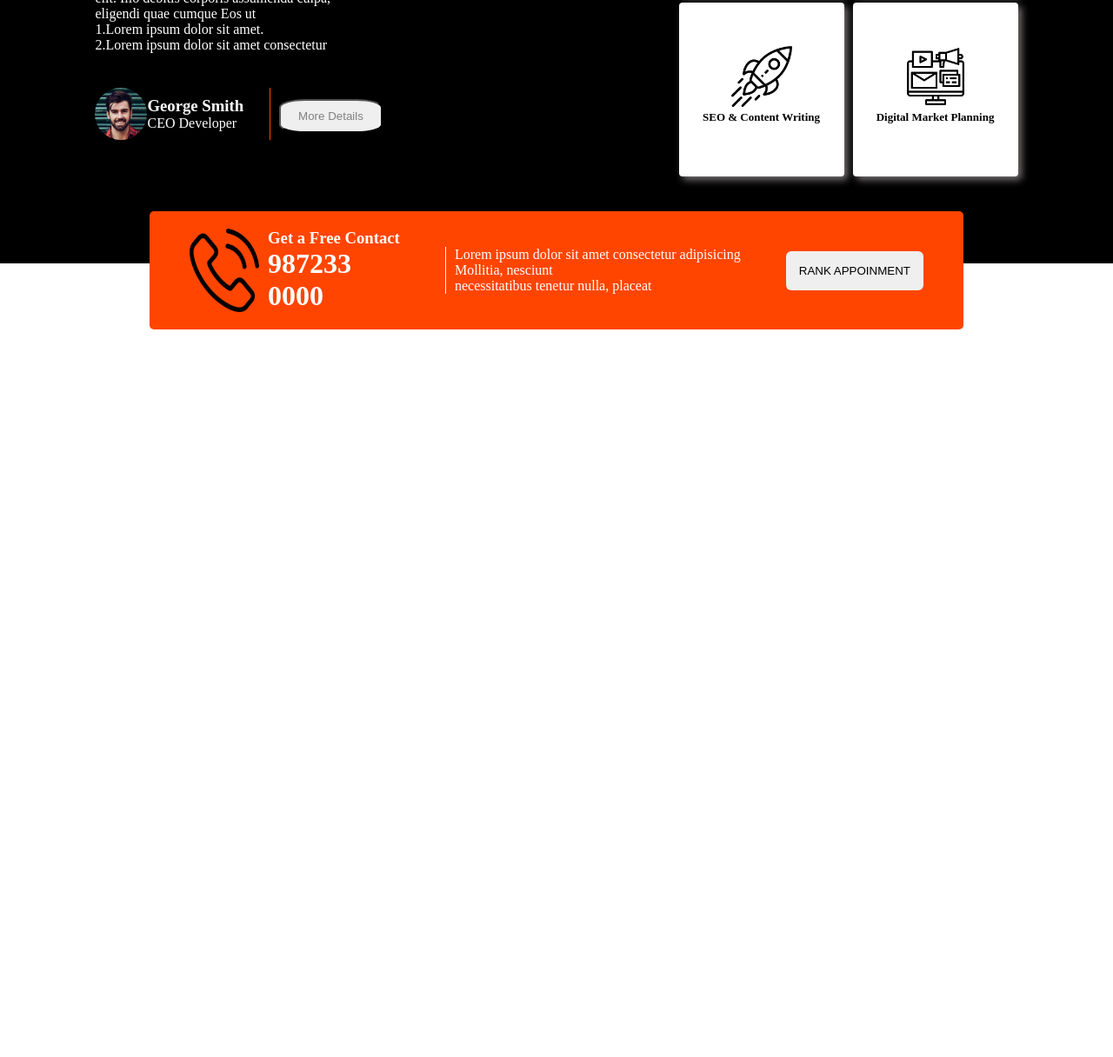
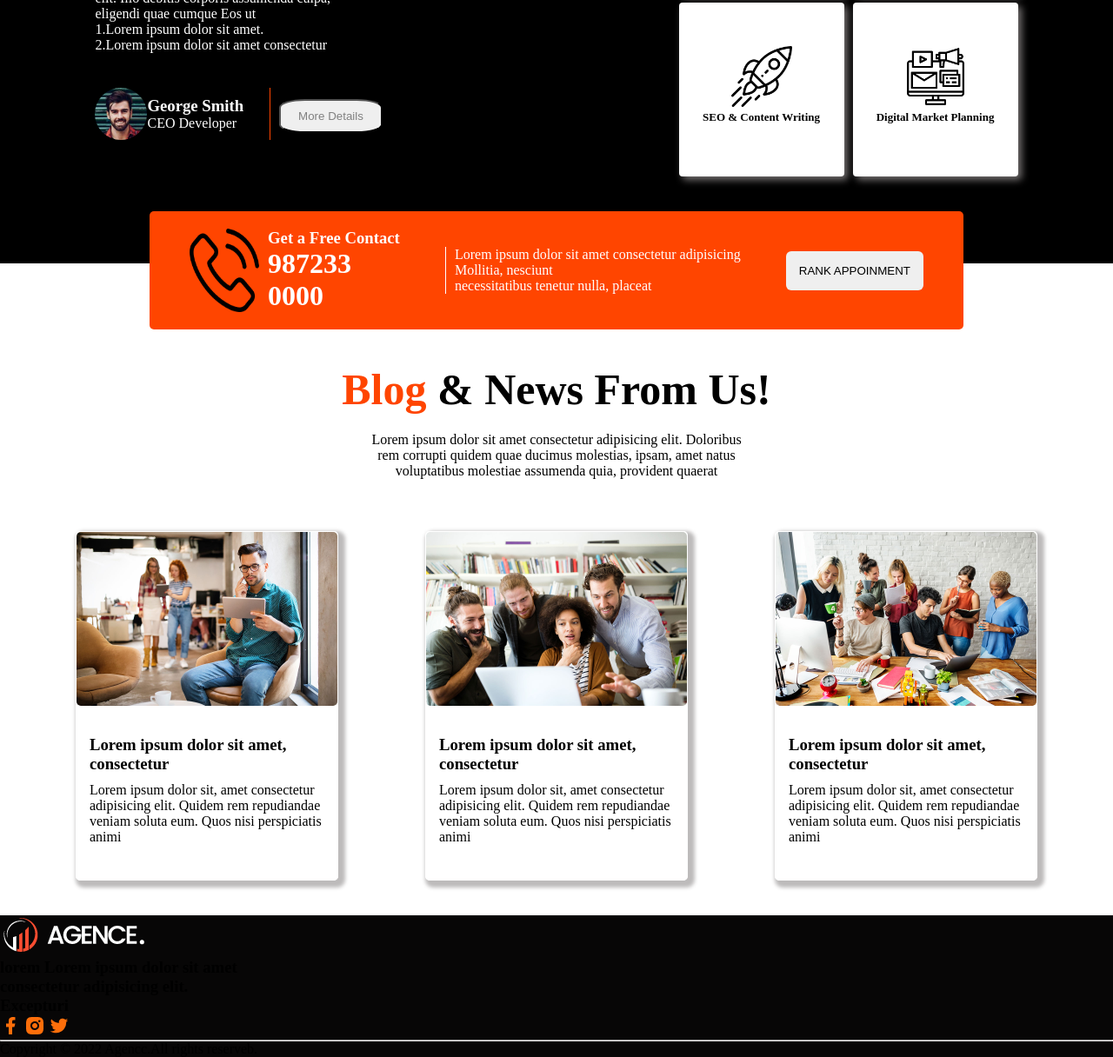
Before and after one commit to bashputi/Position-website, a plain HTML site: page index.html in a window 1280 px wide. Shown: the part 1102-2318 px from the top of the page at 87% size. Before the commit the page ends 1481 px from the top, so only its background shows below. Drawn offline with Linux system fonts and the light colour scheme.

Commit message:
one more time added

```diff
--- a/index.html
+++ b/index.html
@@ -5,6 +5,7 @@
     <meta name="viewport" content="width=device-width, initial-scale=1.0">
     <title>Position Website</title>
     <link rel="stylesheet" href="style.css">
+    <script src="https://kit.fontawesome.com/3ec680ebea.js" crossorigin="anonymous"></script>
 </head>
 <body>
     <header>
@@ -107,10 +108,58 @@
                 <div class="appoinment-three"> <button>RANK APPOINMENT</button></div>
             </div>
     <!--card design-->
+            <div class="block-container">
+                <h1><span>Blog</span> & News From Us!</h1>
+                <p>Lorem ipsum dolor sit amet consectetur adipisicing elit. Doloribus <br>
+                     rem corrupti quidem quae ducimus molestias, ipsam, amet natus <br>
+                      voluptatibus molestiae assumenda quia, provident quaerat <br> </p>
+              <div class="block-cards">
+                <div class="card">
+                    <img src="blog-1.jpg" alt="">
+                    <h3>Lorem ipsum dolor sit amet, consectetur <br>
+                         </h3>
+                    <p>Lorem ipsum dolor sit, amet consectetur adipisicing elit. Quidem rem repudiandae veniam soluta eum. Quos nisi perspiciatis animi</p>
+                   </div>
+                   <div class="card">
+                    <img src="blog-2.jpg" alt="">
+                    <h3>Lorem ipsum dolor sit amet, consectetur <br>
+                        </h3>
+                    <p>Lorem ipsum dolor sit, amet consectetur adipisicing elit. Quidem rem repudiandae veniam soluta eum. Quos nisi perspiciatis animi</p>
+                   </div>
+                   <div class="card">
+                    <img src="blog-3.jpg" alt="">
+                    <h3>Lorem ipsum dolor sit amet, consectetur <br>
+                        </h3>
+                    <p>Lorem ipsum dolor sit, amet consectetur adipisicing elit. Quidem rem repudiandae veniam soluta eum. Quos nisi perspiciatis animi</p>
+                   </div>
 
+              </div>
+            </div>
     </main>
+     <!--footer-->
     <footer>
 
+        <div class="full">
+            <Div class="footer-one">
+                <div class="fot">
+                    <img src="logo.png" alt="">
+                    <h3>
+                        lorem Lorem ipsum dolor sit amet <br>
+                         consectetur adipisicing elit. <br>
+                          Excepturi
+                    </h3>
+                    <div class="footer-logo">
+                        <img src="facebook.png" alt="">
+                        <img src="insta.png" alt="">
+                        <img src="twitter.png" alt="">
+                    </div>
+                </div>
+            </Div>
+            <div class="footer-two">
+                <hr>
+                <p>Copyright &copy; 2022 Agencc.All rights reserveb.</p>
+            </div>
+        </div>
     </footer>
 </body>
 </html>
--- a/style.css
+++ b/style.css
@@ -174,3 +174,44 @@ span{
     border-radius: 6px;
 }
 /* card design */
+.block-container{
+    text-align: center;
+    padding-bottom: 40px;
+}
+.block-container h1{
+    margin: 40px 0 20px 0;
+    font-size: 50px;
+}
+.card img{
+    width: 300px;
+    height: 200px;
+    border-radius: 5px;
+    margin-bottom: 30px;
+
+}
+.card{
+    height: 400px;
+    width: 300px;
+    text-align: left;
+    border: 1px solid white;
+    box-shadow: 4px 4px 4px 4px rgb(189, 187, 187);
+    border-radius: 5px;
+    margin: 0 50px;
+}
+.card h3{
+    margin-bottom: 10px;
+    padding-left: 15px;
+}
+.card p{
+    padding-left: 15px;
+}
+.block-cards{
+    display: flex;
+     justify-content: center;
+     margin-top: 60px;
+
+}
+/*footer*/
+.full{
+    background-color: rgb(7, 6, 6);
+}
```
Also changed, not shown: facebook.png (added), insta.png (added), twitter.png (added).
